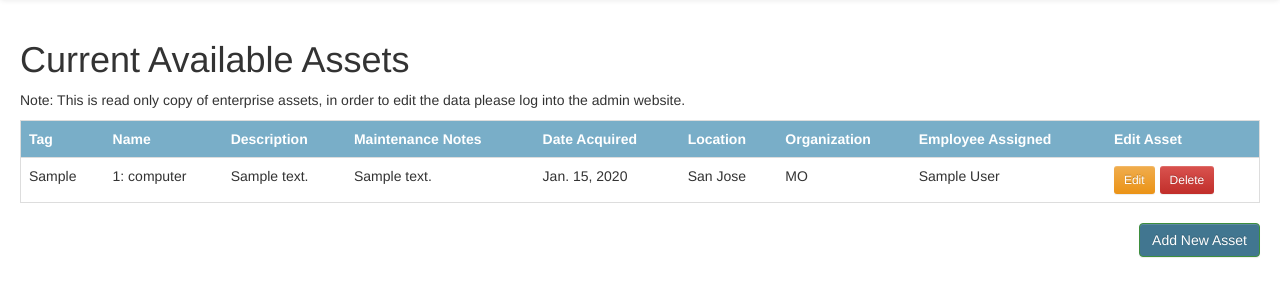
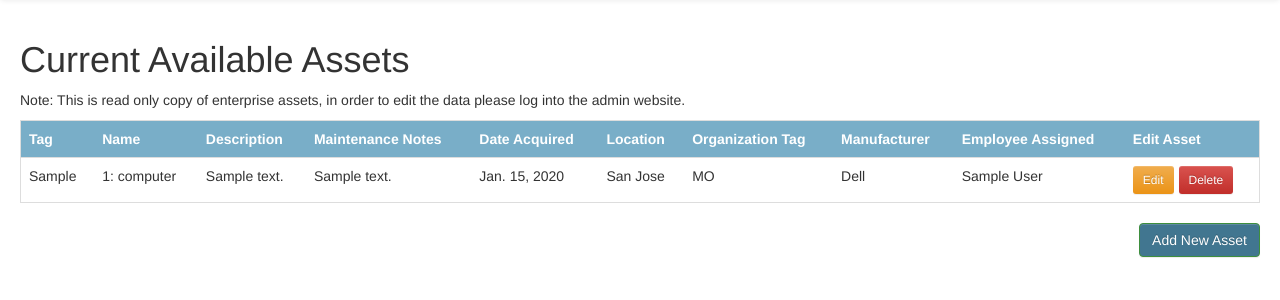
Before and after one commit to nmarrs/IS531-Project3, a Django app: page / in a window 1280 px wide. Shown: the part 52-352 px from the top of the page. Run offline with Django 3.2, Linux system fonts and the light colour scheme; tables that the repository leaves empty hold one stand-in row (values such as "Sample post"); some libraries are stand-ins or nearby versions.

Commit message:
added missing field to manufacturer

```diff
--- a/project3/asset_management/models.py
+++ b/project3/asset_management/models.py
@@ -41,6 +41,7 @@ class Manufacturer(models.Model):
         ('Microsoft', 'Microsoft'),
     )
     name = models.TextField(blank=True, null=True, choices=MANUFACTURER_NAMES)
+    part_number = models.TextField(blank=True, null=True)
     description = models.TextField(blank=True, null=True)
 
     def __str__(self):
--- a/project3/asset_management/templates/index.html
+++ b/project3/asset_management/templates/index.html
@@ -66,7 +66,8 @@
           <th>Maintenance Notes</th>
           <th>Date Acquired</th>
           <th>Location</th>
-          <th>Organization</th>
+          <th>Organization Tag</th>
+          <th>Manufacturer</th>
           <th>Employee Assigned</th>
           <th>Edit Asset</th>
         </tr>
@@ -79,6 +80,7 @@
               <td>{{ asset.date_acquired }}</td>
               <td>{{ asset.location.office_location }}</td>
               <td>{{ asset.organization.name }}</td>
+              <td>{{ asset.manufacturer.name }}</td>
               <td>{{ asset.employee.name }}</td>
               <td style="display:flex;">
                 <a class="btn-sm btn-warning" href="/admin/asset_management/asset/{{ asset.id }}/change/" style="margin-right: 5px;">Edit</a>
```
Also changed, not shown: project3/asset_management/migrations/0004_manufacturer_part_number.py (added).
